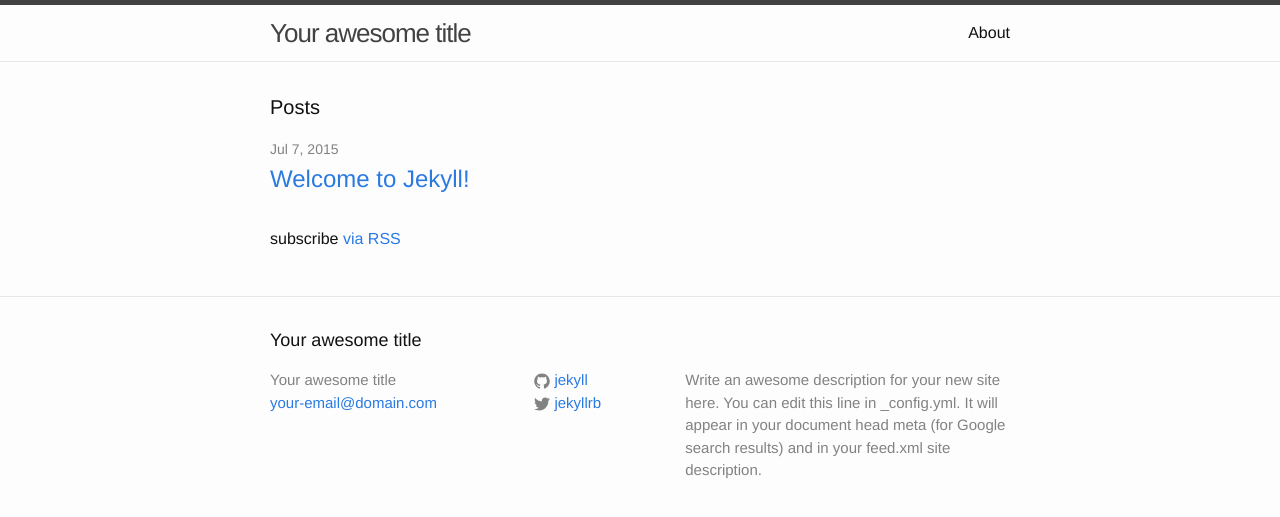
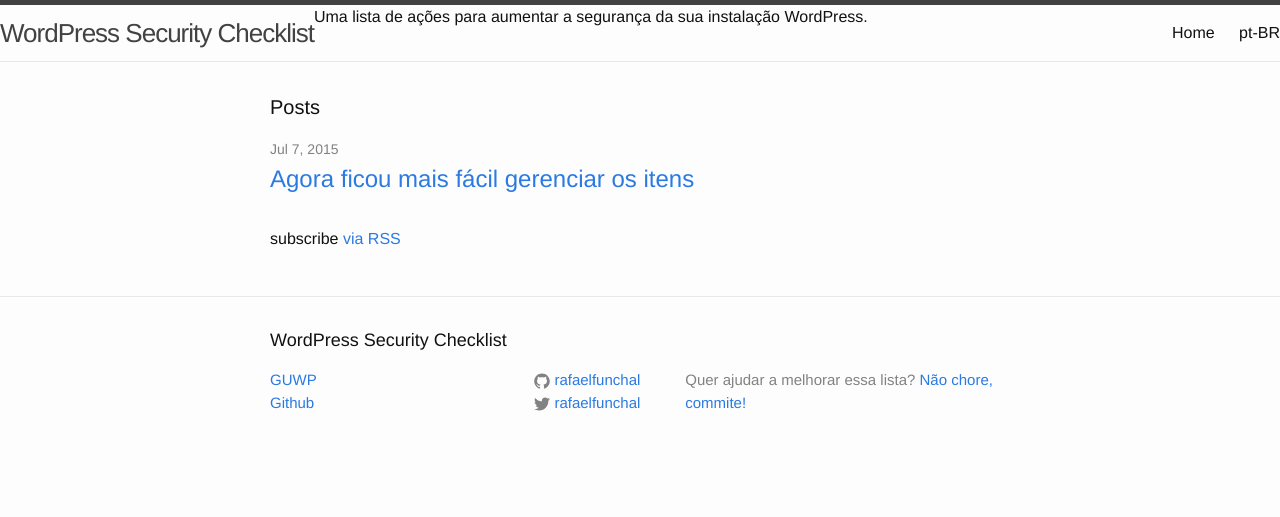
Before and after one commit to RafaelFunchal/wordpress-security-checklist, a Jekyll site: the page built from jekyll/index.html, in a window 1280 px wide. Shown: the top 517 px of the page. Built offline with Jekyll 4.4.1, drawn with Linux system fonts in a browser that asks for light colours.

Commit message:
Inserting pt-BR content

```diff
--- a/jekyll/_config.yml
+++ b/jekyll/_config.yml
@@ -1,14 +1,20 @@
 # Site settings
-title: Your awesome title
-email: your-email@domain.com
-description: > # this means to ignore newlines until "baseurl:"
-  Write an awesome description for your new site here. You can edit this
-  line in _config.yml. It will appear in your document head meta (for
-  Google search results) and in your feed.xml site description.
+title: WordPress Security Checklist
+email: rafaelfunchal@gmail.com
+description: "Uma lista de ações para aumentar a segurança da sua instalação WordPress."
 baseurl: "" # the subpath of your site, e.g. /blog/
-url: "http://yourdomain.com" # the base hostname & protocol for your site
-twitter_username: jekyllrb
-github_username:  jekyll
+url: "http://rafaelfunchal.github.io/wordpress-security-checklist" # the base hostname & protocol for your site
+twitter_username: rafaelfunchal
+github_username:  rafaelfunchal
+footer_br: "Quer ajudar a melhorar essa lista? [Não chore, commite!](https://github.com/rafaelfunchal/wordpress-security-checklist#contribute-to-the-project 'Acesse o projeto no GitHub')"
 
-# Build settings
+# Handling Reading
+markdown_ext: "markdown,mkdown,mkdn,mkd,md"
+encoding: "utf-8"
+
+# Conversion
 markdown: kramdown
+
+# Markdown Processors
+kramdown:
+  input: GFM
--- a/jekyll/_includes/footer.html
+++ b/jekyll/_includes/footer.html
@@ -4,11 +4,18 @@
 
     <h2 class="footer-heading">{{ site.title }}</h2>
 
+    <div class="trigger">
+    </div>
+
     <div class="footer-col-wrapper">
       <div class="footer-col  footer-col-1">
         <ul class="contact-list">
-          <li>{{ site.title }}</li>
-          <li><a href="mailto:{{ site.email }}">{{ site.email }}</a></li>
+          <li>
+            <a class="page-link" href="http://guwp.org/">GUWP</a>
+          </li>
+          <li>
+            <a class="page-link" href="https://github.com/rafaelfunchal/wordpress-security-checklist">Github</a>
+          </li>
         </ul>
       </div>
 
@@ -19,7 +26,7 @@
             <a href="https://github.com/{{ site.github_username }}">
               <span class="icon  icon--github">
                 <svg viewBox="0 0 16 16">
-                  <path fill="#828282" d="M7.999,0.431c-4.285,0-7.76,3.474-7.76,7.761 c0,3.428,2.223,6.337,5.307,7.363c0.388,0.071,0.53-0.168,0.53-0.374c0-0.184-0.007-0.672-0.01-1.32 c-2.159,0.469-2.614-1.04-2.614-1.04c-0.353-0.896-0.862-1.135-0.862-1.135c-0.705-0.481,0.053-0.472,0.053-0.472 c0.779,0.055,1.189,0.8,1.189,0.8c0.692,1.186,1.816,0.843,2.258,0.645c0.071-0.502,0.271-0.843,0.493-1.037 C4.86,11.425,3.049,10.76,3.049,7.786c0-0.847,0.302-1.54,0.799-2.082C3.768,5.507,3.501,4.718,3.924,3.65 c0,0,0.652-0.209,2.134,0.796C6.677,4.273,7.34,4.187,8,4.184c0.659,0.003,1.323,0.089,1.943,0.261 c1.482-1.004,2.132-0.796,2.132-0.796c0.423,1.068,0.157,1.857,0.077,2.054c0.497,0.542,0.798,1.235,0.798,2.082 c0,2.981-1.814,3.637-3.543,3.829c0.279,0.24,0.527,0.713,0.527,1.437c0,1.037-0.01,1.874-0.01,2.129 c0,0.208,0.14,0.449,0.534,0.373c3.081-1.028,5.302-3.935,5.302-7.362C15.76,3.906,12.285,0.431,7.999,0.431z"/>
+                  <path fill="#e8e8e8" d="M7.999,0.431c-4.285,0-7.76,3.474-7.76,7.761 c0,3.428,2.223,6.337,5.307,7.363c0.388,0.071,0.53-0.168,0.53-0.374c0-0.184-0.007-0.672-0.01-1.32 c-2.159,0.469-2.614-1.04-2.614-1.04c-0.353-0.896-0.862-1.135-0.862-1.135c-0.705-0.481,0.053-0.472,0.053-0.472 c0.779,0.055,1.189,0.8,1.189,0.8c0.692,1.186,1.816,0.843,2.258,0.645c0.071-0.502,0.271-0.843,0.493-1.037 C4.86,11.425,3.049,10.76,3.049,7.786c0-0.847,0.302-1.54,0.799-2.082C3.768,5.507,3.501,4.718,3.924,3.65 c0,0,0.652-0.209,2.134,0.796C6.677,4.273,7.34,4.187,8,4.184c0.659,0.003,1.323,0.089,1.943,0.261 c1.482-1.004,2.132-0.796,2.132-0.796c0.423,1.068,0.157,1.857,0.077,2.054c0.497,0.542,0.798,1.235,0.798,2.082 c0,2.981-1.814,3.637-3.543,3.829c0.279,0.24,0.527,0.713,0.527,1.437c0,1.037-0.01,1.874-0.01,2.129 c0,0.208,0.14,0.449,0.534,0.373c3.081-1.028,5.302-3.935,5.302-7.362C15.76,3.906,12.285,0.431,7.999,0.431z"/>
                 </svg>
               </span>
 
@@ -46,7 +53,7 @@
       </div>
 
       <div class="footer-col  footer-col-3">
-        <p class="text">{{ site.description }}</p>
+        {{ site.footer_br | markdownify }}
       </div>
     </div>
 
--- a/jekyll/_includes/head.html
+++ b/jekyll/_includes/head.html
@@ -3,7 +3,7 @@
   <meta http-equiv="X-UA-Compatible" content="IE=edge">
   <meta name="viewport" content="width=device-width, initial-scale=1">
 
-  <title>{% if page.title %}{{ page.title }}{% else %}{{ site.title }}{% endif %}</title>
+  <title>{% if page.title %}{{ site.title }} - {{ page.title }}{% else %}{{ site.title }}{% endif %}</title>
   <meta name="description" content="{% if page.excerpt %}{{ page.excerpt | strip_html | strip_newlines | truncate: 160 }}{% else %}{{ site.description }}{% endif %}">
 
   <link rel="stylesheet" href="{{ "/css/main.css" | prepend: site.baseurl }}">
--- a/jekyll/_includes/header.html
+++ b/jekyll/_includes/header.html
@@ -1,8 +1,7 @@
 <header class="site-header">
 
-  <div class="wrapper">
-
   <a class="site-title" href="{{ site.baseurl }}/">{{ site.title }}</a>
+  <span class="site-description">{{ site.description }}</span>
 
   <nav class="site-nav">
     <a href="#" class="menu-icon">
@@ -14,6 +13,7 @@
     </a>
 
     <div class="trigger">
+      <a class="page-link" href="{{ site.baseurl }}/">Home</a>
       {% for page in site.pages %}
         {% if page.title %}
         <a class="page-link" href="{{ page.url | prepend: site.baseurl }}">{{ page.title }}</a>
@@ -22,6 +22,4 @@
     </div>
   </nav>
 
-  </div>
-
 </header>
```
Also changed, not shown: other parts of jekyll/_includes/footer.html (+1 -1 lines), jekyll/_posts/2015-07-07-news.md (added, +16 -0 lines), jekyll/_posts/2015-07-07-welcome-to-jekyll.markdown (deleted, +0 -25 lines), jekyll/about.md (deleted, +0 -11 lines), jekyll/pt-BR.md (added, +60 -0 lines). Lines whose indentation alone changed are shown as unchanged.
